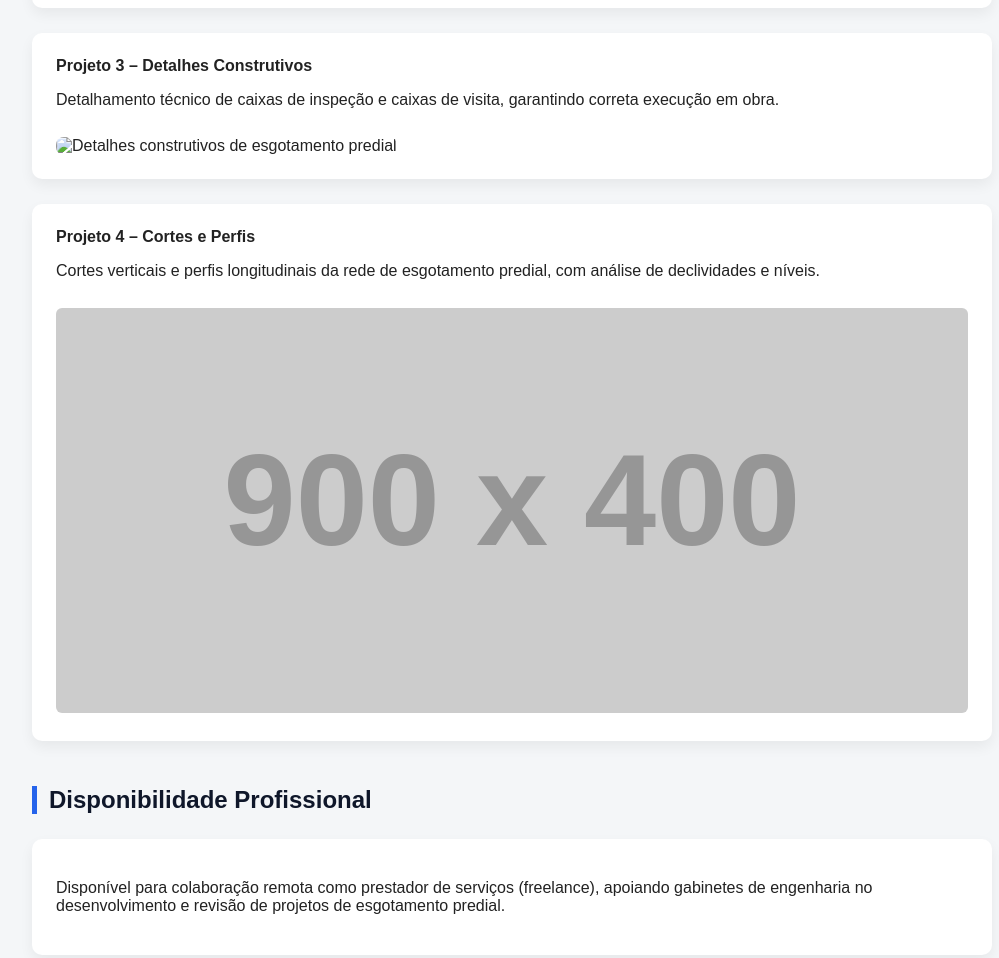
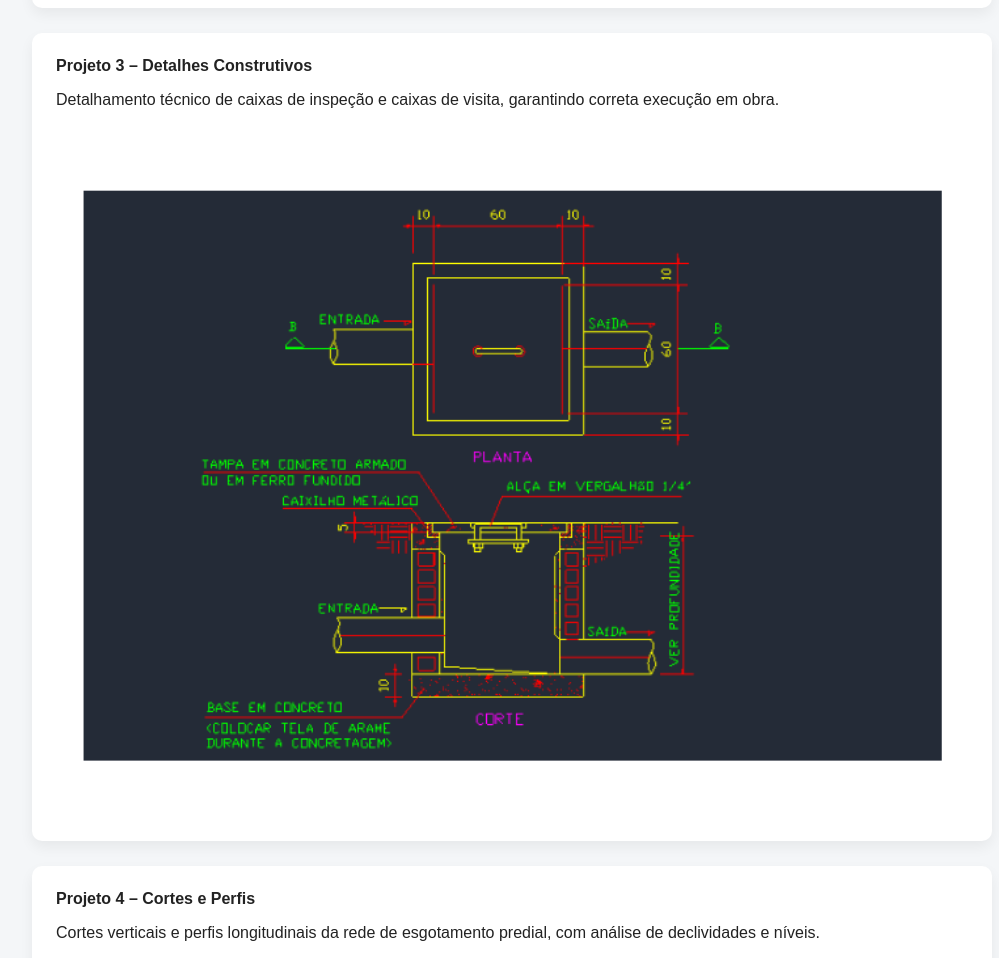
Before and after one commit to matheusfraan6-lab/portfolio-matheus-lucas, a plain HTML site: page index.html in a window 1280 px wide. Shown: the part 1939-2897 px from the top of the page, without its empty margins (128-1127 px from the left). Drawn offline with Linux system fonts and the light colour scheme; placeholder pictures from the web are drawn by us.

Commit message:
Update index.html

```diff
--- a/index.html
+++ b/index.html
@@ -46,7 +46,7 @@
   <div class="card">
     <strong>Projeto 3 – Detalhes Construtivos</strong>
     <p>Detalhamento técnico de caixas de inspeção e caixas de visita, garantindo correta execução em obra.</p>
-    <img src="3.png" alt="Detalhes construtivos de esgotamento predial" style="width:100%; height:auto; border-radius:8px;">
+    <img src="33.png" alt="Detalhes construtivos de esgotamento predial" style="width:100%; height:auto; border-radius:8px;">
   </div>
 
   <div class="card">
```
